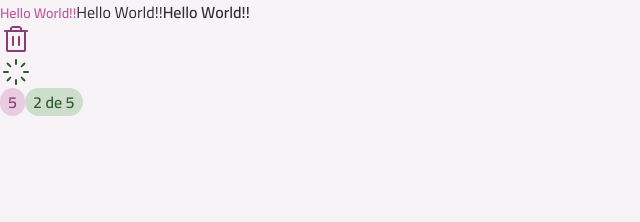
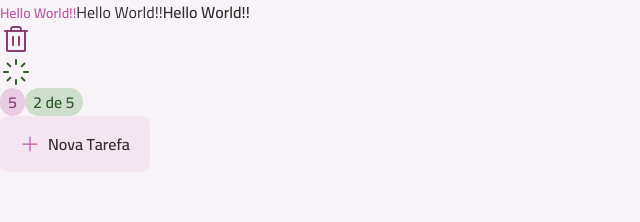
Before and after one commit to ThiagoSCarv/todo-list, a React (Vite) app: page / in a window 1280 px wide. Shown: the top 222 px of the page, without its empty margins (0-640 px from the left). Built offline with nearby package versions, Linux system fonts and the light colour scheme.

Commit message:
feat: adicionando componente button

```diff
--- a/src/App.tsx
+++ b/src/App.tsx
@@ -2,6 +2,8 @@
 import Icon from "./components/icon";
 import TrashIcon from "./assets/icons/Trash-Regular.svg?react";
 import SpinIcon from "./assets/icons/Spinner.svg?react";
+import PlusIcon from "./assets/icons/Plus-Regular.svg?react";
+import Button from "./components/button";
 import Badge from "./components/badge";
 
 function App() {
@@ -25,6 +27,10 @@
 				<Badge variant="secondary">5</Badge>
 				<Badge variant="primary">2 de 5</Badge>
 			</div>
+
+			<div>
+				<Button icon={PlusIcon}>Nova Tarefa</Button>
+			</div>
 		</div>
 	);
 }
--- /dev/null
+++ b/src/components/button.tsx
@@ -0,0 +1,88 @@
+import React from "react";
+import Icon from "./icon";
+import { Text } from "./text";
+import { cva, type VariantProps } from "class-variance-authority";
+
+export const buttonVariants = cva(
+	"flex items-center justify-center cursor-pointer transition rounded-lg group gap-2",
+	{
+		variants: {
+			variant: {
+				primary: "bg-gray-200 hover:bg-pink-ligth",
+			},
+			size: {
+				md: "h-14 py-4 px-5",
+			},
+			disabled: {
+				true: "opacity-50 pointer-events-none",
+			},
+		},
+		defaultVariants: {
+			variant: "primary",
+			size: "md",
+			disabled: false,
+		},
+	},
+);
+
+export const buttonTextVariants = cva("", {
+	variants: {
+		variant: {
+			primary: "text-gray-400",
+		},
+	},
+	defaultVariants: {
+		variant: "primary",
+	},
+});
+
+export const buttonIconVariants = cva("transition", {
+	variants: {
+		variant: {
+			primary: "fill-pink-base",
+		},
+		size: {
+			md: "w-5 h-5'",
+		},
+	},
+	defaultVariants: {
+		variant: "primary",
+		size: "md",
+	},
+});
+
+interface ButtonProps
+	extends Omit<React.ComponentProps<"button">, "size" | "disabled">,
+		VariantProps<typeof buttonVariants> {
+	icon?: React.ComponentProps<typeof Icon>["svg"];
+}
+
+export default function Button({
+	variant,
+	size,
+	disabled,
+	className,
+	children,
+	icon: IconComponent,
+	...props
+}: ButtonProps) {
+	return (
+		<button
+			className={buttonVariants({ variant, size, disabled, className })}
+			{...props}
+		>
+			{IconComponent && (
+				<Icon
+					svg={IconComponent}
+					className={buttonIconVariants({ variant, size })}
+				/>
+			)}
+			<Text
+				variant="body-md-semibold"
+				className={buttonTextVariants({ variant })}
+			>
+				{children}
+			</Text>
+		</button>
+	);
+}
```
